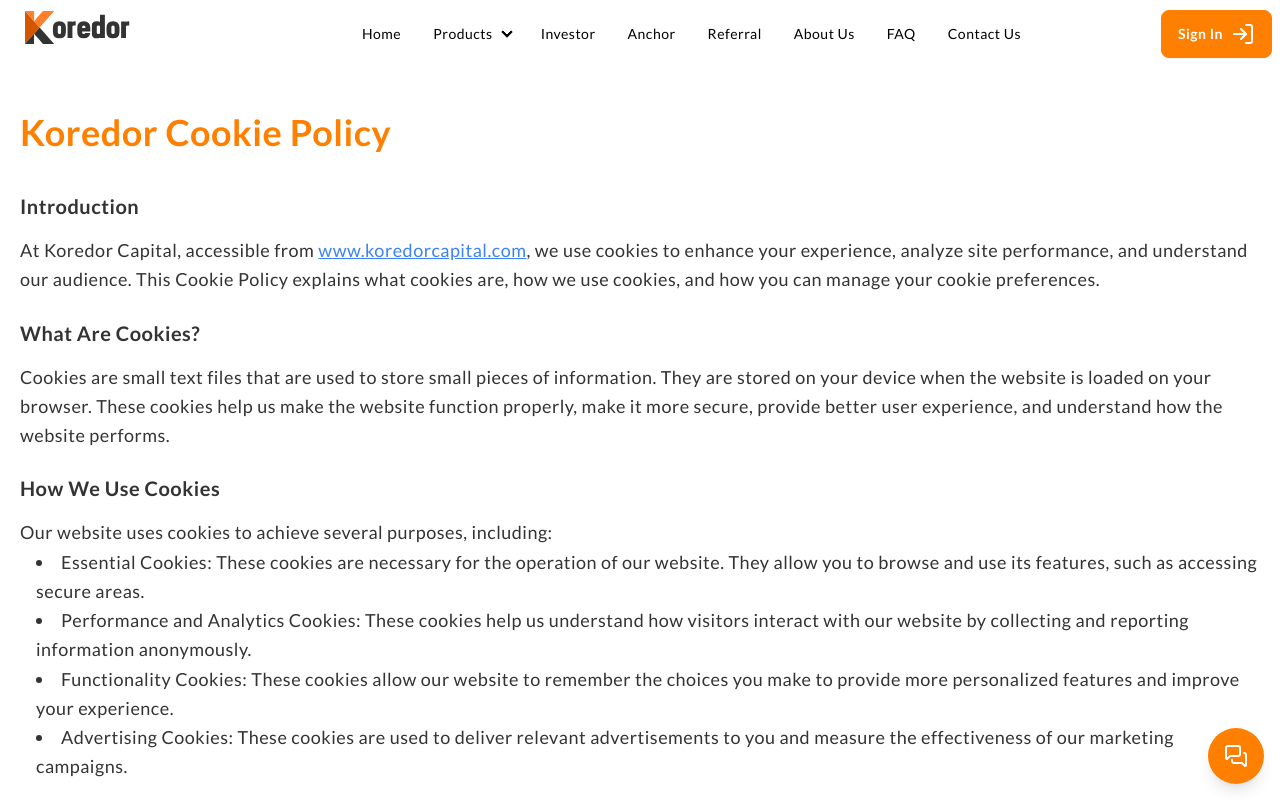
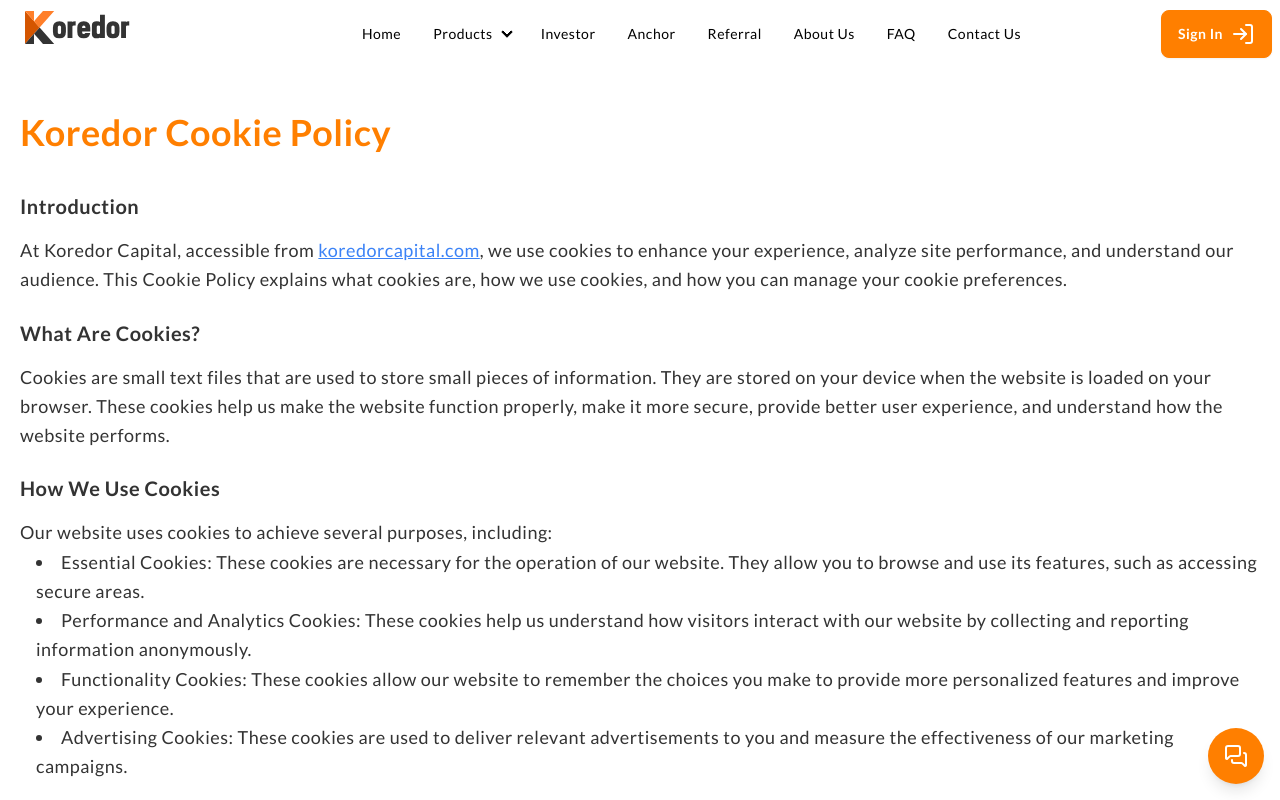
Before and after one commit to smicapplab/fe-homepage, a SvelteKit app: page /cookie-policy in a window 1280 px wide. Shown: the top 800 px of the page. Built offline with nearby package versions, Linux system fonts and the light colour scheme.

Commit message:
Fix redirect issues with www not being indexed by bing and google

```diff
--- a/generate-sitemap.js
+++ b/generate-sitemap.js
@@ -3,7 +3,7 @@
 import { navItems } from './src/lib/components/ui/layout/navbar/navigation.js';
 
 // Define the base URL of your website
-const baseUrl = 'https://www.koredorcapital.com/';
+const baseUrl = 'https://koredorcapital.com/';
 
 const staticRoutes = [
     "/terms-of-use",
--- a/src/routes/(legal-static)/cookie-policy/+page.svelte
+++ b/src/routes/(legal-static)/cookie-policy/+page.svelte
@@ -13,7 +13,7 @@
 			<section class="mb-6">
 			  <h2 class="mb-4 text-xl font-semibold">Introduction</h2>
 			  <p class="text-lg leading-relaxed">
-				At Koredor Capital, accessible from <a href="https://www.koredorcapital.com" class="text-blue-500 underline">www.koredorcapital.com</a>, we use cookies to enhance your experience, analyze site performance, and understand our audience. This Cookie Policy explains what cookies are, how we use cookies, and how you can manage your cookie preferences.
+				At Koredor Capital, accessible from <a href="https://koredorcapital.com" class="text-blue-500 underline">koredorcapital.com</a>, we use cookies to enhance your experience, analyze site performance, and understand our audience. This Cookie Policy explains what cookies are, how we use cookies, and how you can manage your cookie preferences.
 			  </p>
 			</section>
 
```
Also changed, not shown: 1 other file (tests, documents, lock files or other folders).
